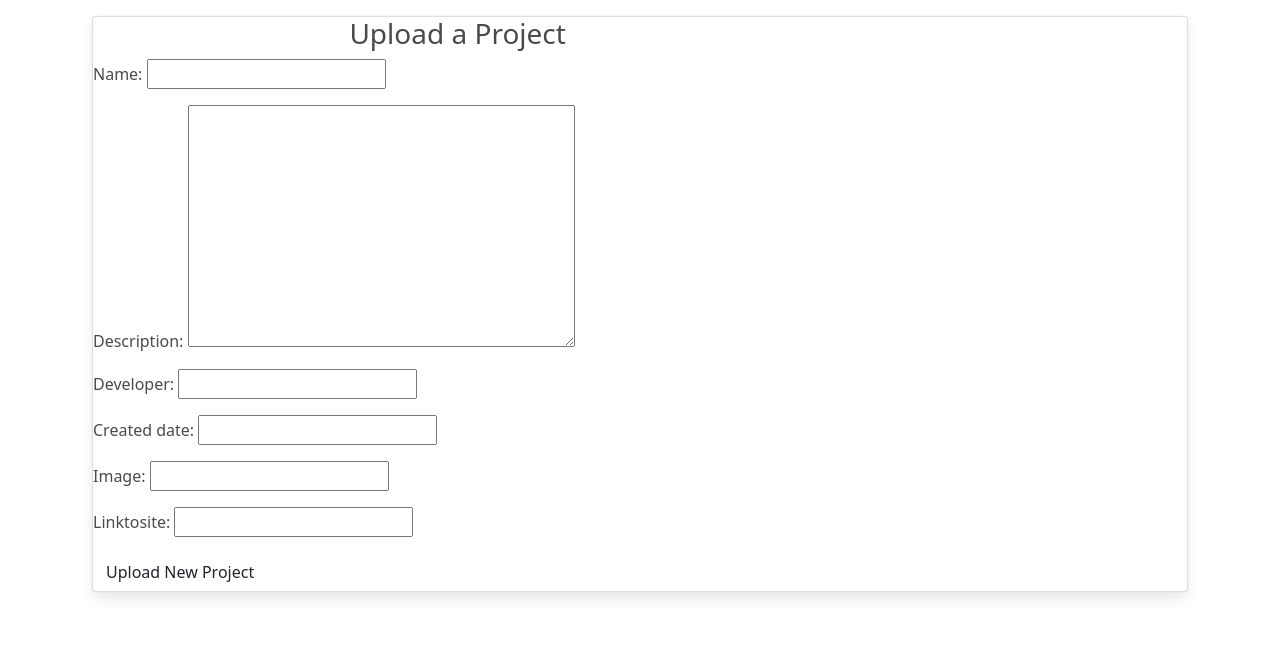
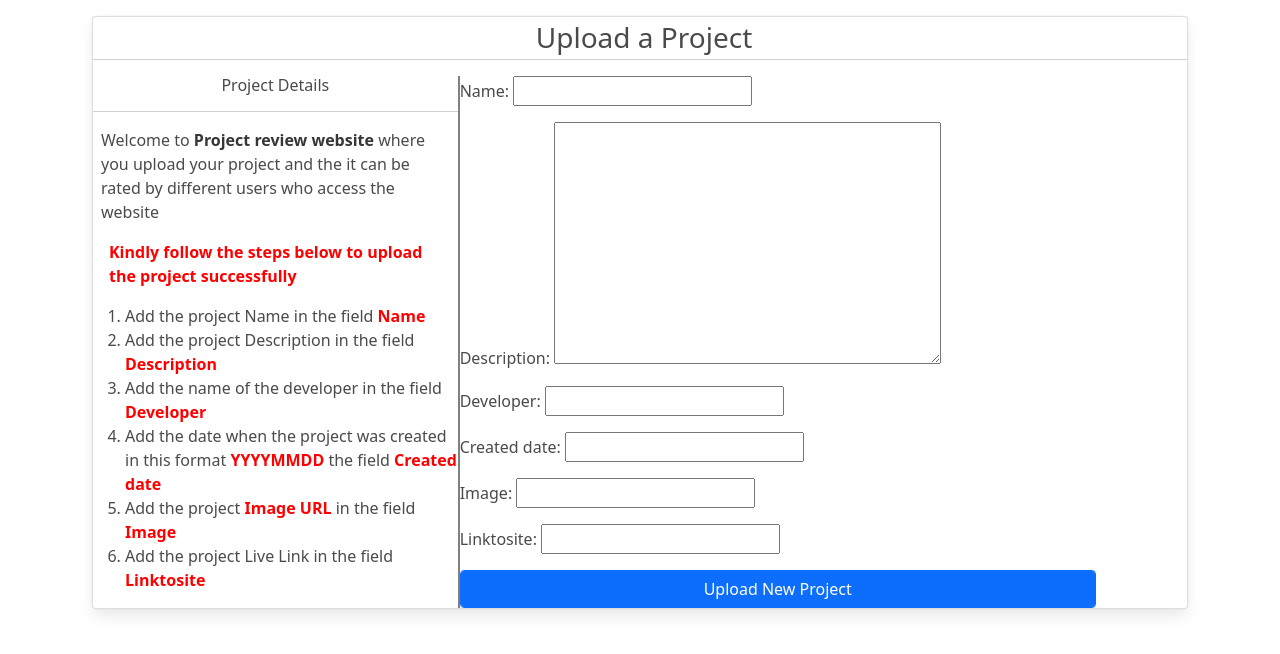
Before and after one commit to JoeGakumo21/Awwards-App-project, a Django app: page /addproject/ in a window 1280 px wide. Shown: the part 72-726 px from the top of the page. Run offline with Django 3.2, Linux system fonts and the light colour scheme; some libraries are stand-ins or nearby versions.

Commit message:
minor modification on upload image content

```diff
--- a/main/templates/main/addproject.html
+++ b/main/templates/main/addproject.html
@@ -9,14 +9,32 @@
 
 <div class="container">
     <div class="card-body">
-    <div class="card mb-3" style="min-width: 540px;">
+
+    <div class="card mb-3">
         <div class="row g-0">
-        <div class="col-md-8">
-           <h3 class="text-center">Upload a Project</h3>
+            <h3 class="text-center m-1">Upload a Project</h3>
+            <hr>
+            <div class="col-md-4">
+                <h6 class="text-center">Project Details</h6>
+                <hr>
+                <p class="m-2"> Welcome to <strong>Project review website</strong> where you upload your project and the it can be rated by different users who access the website </p>
+                <p class="m-3"><strong style="color: red;">Kindly follow the steps below to upload the project successfully</strong></p>
+                <ol>
+                    <li>Add the project Name in the field <strong style="color: red;">Name</strong></li>
+                    <li>Add the project Description in the field <strong style="color: red;">Description</strong></li>
+                    <li>Add the name of the developer in the field <strong style="color: red;">Developer</strong></li>
+                    <li>Add the date when the project was created in this format<strong style="color: red;"> YYYYMMDD</strong> the field <strong style="color: red;"> Created date</strong></li>
+                    <li>Add the project <strong style="color: red;">Image URL</strong> in the field <strong style="color: red;">Image</strong></li>
+                    <li>Add the project Live Link in the field <strong style="color: red;">Linktosite</strong></li>
+                </ol>
+            </div>
+        <div class="col-md-7" style="border-left:2px solid grey; margin-right: 5px;">
+
         <form action="" method="POST">
             {% csrf_token %}
             {{form.as_p}}
-            <input type="submit" name="" id="" class="btn btn-small-primary" value="Upload New Project">
+            <input type="submit" name="" id="" class="btn btn-small-primary btn-primary form-control" value="Upload New Project">
+
         </form>
         </div>
         </div>
--- a/main/templates/main/index.html
+++ b/main/templates/main/index.html
@@ -138,7 +138,7 @@
                       <p class="title is-4 no-padding">{{award.developer}}</p>
                       <p>
                         <span class="title is-6">
-                          <a href="{% url 'main:detail' award.id %}"> {{award.name}} </a> </span> </p>
+                            <span style="color: black;">Read more</span><a href="{% url 'main:detail' award.id %}">  {{award.name}} </a> </span> </p>
                       <p class="subtitle is-6">{{award.}}</p>
                     </div>
                   </div>
```
